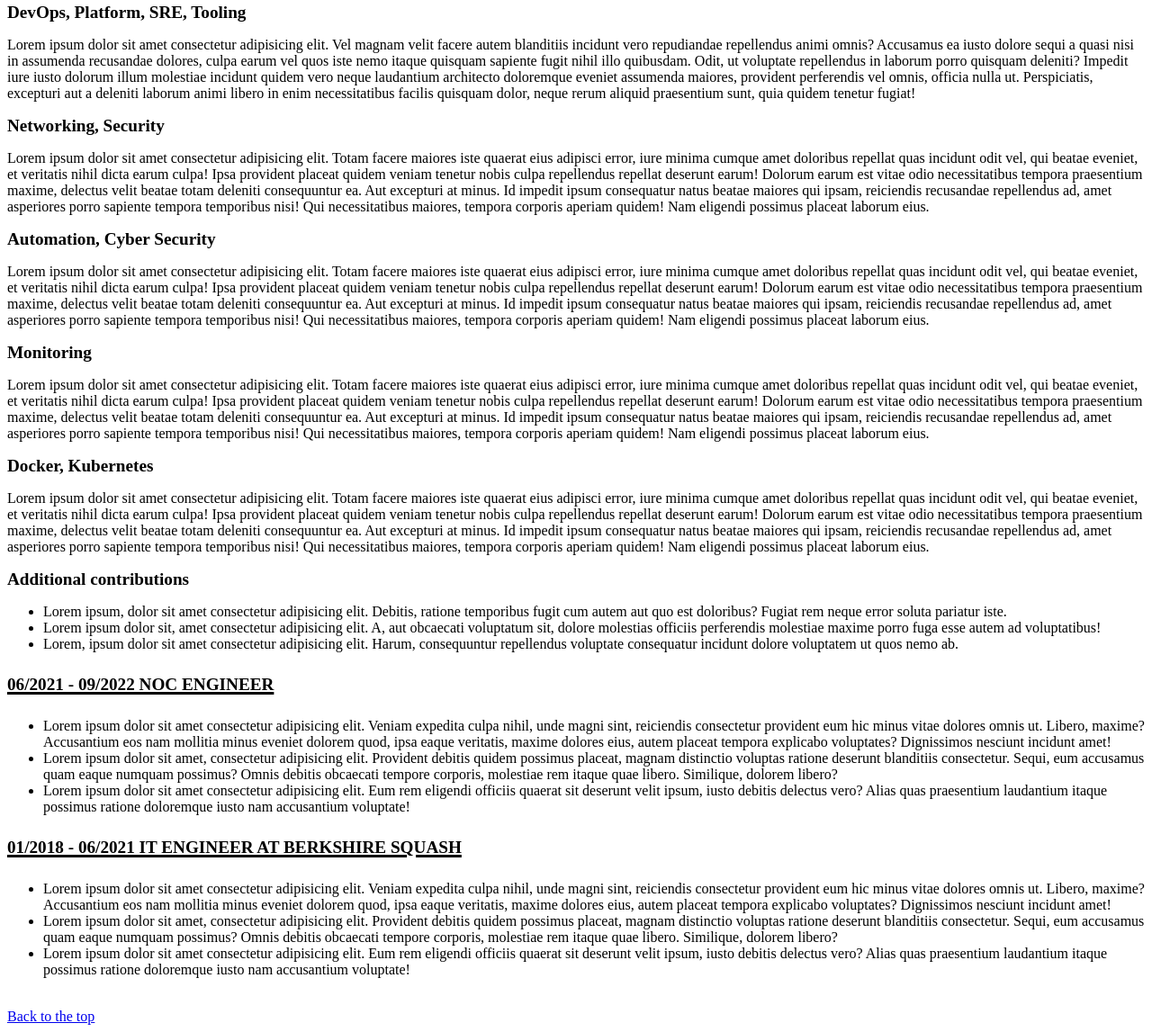
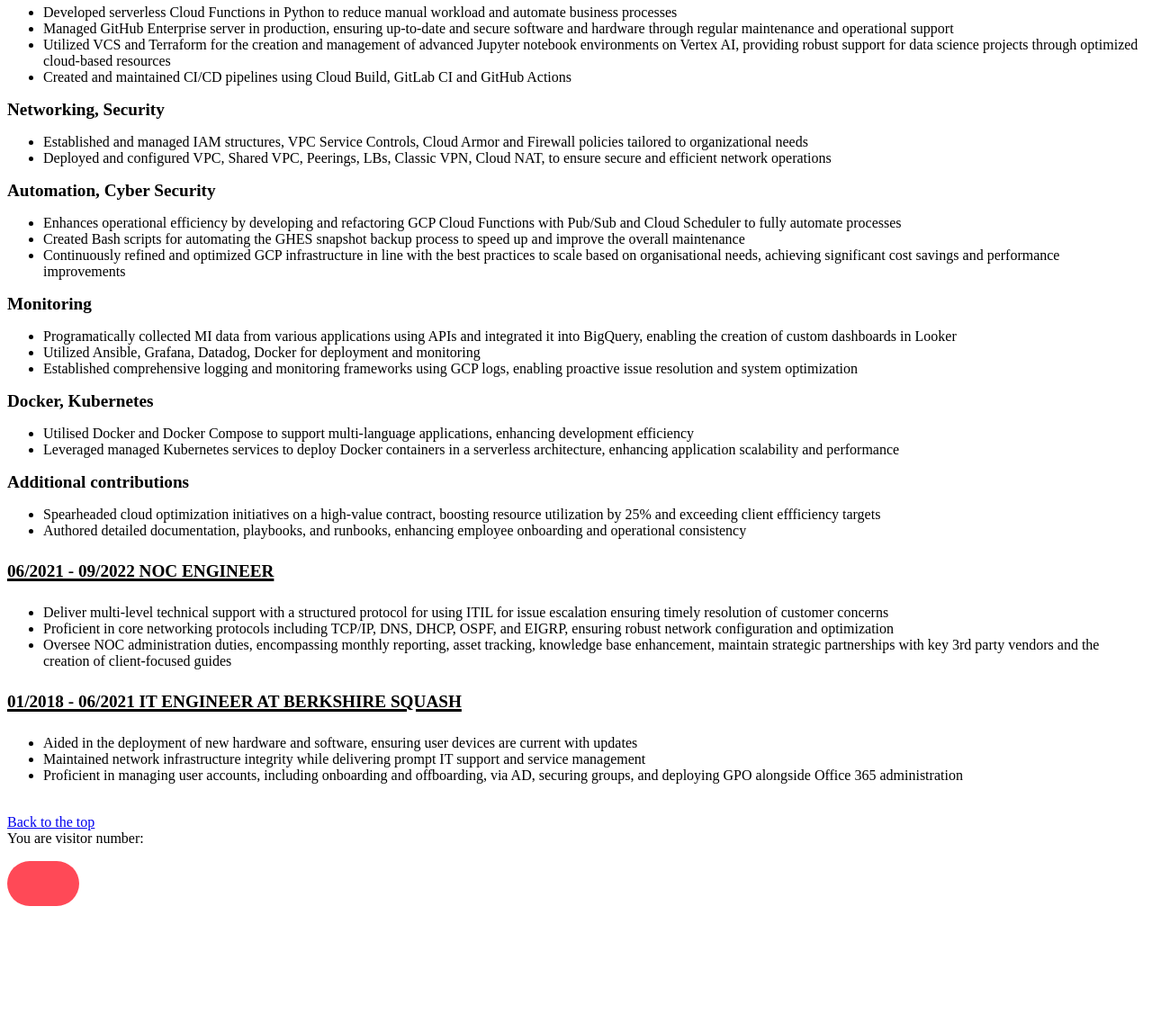
Before and after one commit to Andras-Cts/andras-challenge, a website: page webpage/index.html in a window 1280 px wide. Shown: the part 854-2001 px from the top of the page at 90% size. After the commit the page ends 1869 px from the top, so only its background shows below. Drawn offline with Linux system fonts and the light colour scheme; no server answers.

Commit message:
add counter to webpage and cloud run app

```diff
--- a/crun-api-app/requirements.txt
+++ b/crun-api-app/requirements.txt
@@ -1,3 +1,4 @@
 flask==2.2.5
 gunicorn==21.2.0
 firebase-admin
+flask_cors
--- a/webpage/CSS/style.css
+++ b/webpage/CSS/style.css
@@ -40,6 +40,16 @@ h5{
     margin: 0;
 }
 
+.website-counter {
+  background-color: #ff4957;
+  height: 50px;
+  width: 80px;
+  color: white;
+  border-radius: 30px;
+  font-weight: 700;
+  font-size: 25px;
+  margin-top: 10px;
+}
 
 .title-container {
     display: flex;
--- a/webpage/index.html
+++ b/webpage/index.html
@@ -3,6 +3,7 @@
   <head>
     <meta name="viewport" content="width=device-width, initial-scale=1.0">
     <title>Cloud Resume Project</title>
+    <script defer src="index.js"></script>
     <link rel="stylesheet" href="./CSS/style.css">
   </head>
   <body>
@@ -20,7 +21,7 @@
     <br>
     <!-- Comment shortcut is ctrl + / -->
     <h3 class="space">Introduction</h3>
-        <p>Lorem ipsum dolor sit amet consectetur adipisicing elit. Harum, saepe nobis eum dignissimos aliquam inventore ipsa fuga voluptatem enim nam quis natus earum vitae molestiae quibusdam animi iure. Excepturi doloremque obcaecati unde inventore impedit dignissimos voluptatum nemo doloribus aliquam explicabo, odio, iste aperiam. Corrupti magnam dolores sit a aperiam facilis molestiae, debitis soluta, quisquam atque maiores nemo quaeragcloud libero amet nesciunt earum optio quo dolorem placeat qui, molestias odio. Voluptatibus repudiandae obcaecati magnam id ex nulla fugiat! Sit aut impedit quae minus voluptatibus suscipit voluptates. Impedit veritatis commodi eveniet quibusdam accusamus harum, in molestias esse sapiente, rem aspernatur nam minus quia atque a, quidem corporis laborum sint tenetur culpa doloribus sunt dicta tempore officia? Delectus officiis facilis praesentium.</p>
+    <p> Bringing 8 years of comprehensive IT experience and 3 years specializing in cloud solutions, and recently attained a Master's degree in Network and Security with Distinction in Computer Science and a Google Professional Cloud Network engineer certification this year. As a Cloud Platform Engineer at a Premier Google partner at Qodea, my focus is on leveraging DevOps and SRE principles to innovate and refine cloud infrastructure while preparing to embrace new challenges and drive future growth.</p>
     <div class="header-container">
       <div class="title-container">
         <h1 id="title">Certifications</h1>
@@ -64,78 +65,67 @@
     <h3 class="space">Work History</h3>
     <h4>10/2022 - CURRENT - CLOUD PLATFORM ENGINEER AT QODEA</h4>
     <h5 class="subhead">DevOps, Platform, SRE, Tooling</h5>
-        <p>Lorem ipsum dolor sit amet consectetur adipisicing elit. Vel magnam velit facere autem blanditiis incidunt vero repudiandae repellendus animi omnis? Accusamus ea iusto dolore sequi a quasi nisi in assumenda recusandae dolores, culpa earum vel quos iste nemo itaque quisquam sapiente fugit nihil illo quibusdam. Odit, ut voluptate repellendus in laborum porro quisquam deleniti? Impedit iure iusto dolorum illum molestiae incidunt quidem vero neque laudantium architecto doloremque eveniet assumenda maiores, provident perferendis vel omnis, officia nulla ut. Perspiciatis, excepturi aut a deleniti laborum animi libero in enim necessitatibus facilis quisquam dolor, neque rerum aliquid praesentium sunt, quia quidem tenetur fugiat!</p>
+    <ul>
+      <li> Developed serverless Cloud Functions in Python to reduce manual workload and automate business processes</li>
+      <li> Managed GitHub Enterprise server in production, ensuring up-to-date and secure software and hardware through regular maintenance and operational support </li>
+      <li> Utilized VCS and Terraform for the creation and management of advanced Jupyter notebook environments on Vertex AI, providing robust support for data science projects through optimized cloud-based resources</li>
+      <li> Created and maintained CI/CD pipelines using Cloud Build, GitLab CI and GitHub Actions </li>
+    </ul>
 
     <h5 class="subhead">Networking, Security</h5>
-        <p>Lorem ipsum dolor sit amet consectetur adipisicing elit. Totam facere maiores iste quaerat eius adipisci error, iure minima cumque amet doloribus repellat quas incidunt odit vel, qui beatae eveniet, et veritatis nihil dicta earum culpa! Ipsa provident placeat quidem veniam tenetur nobis culpa repellendus repellat deserunt earum! Dolorum earum est vitae odio necessitatibus tempora praesentium maxime, delectus velit beatae totam deleniti consequuntur ea. Aut excepturi at minus. Id impedit ipsum consequatur natus beatae maiores qui ipsam, reiciendis recusandae repellendus ad, amet asperiores porro sapiente tempora temporibus nisi! Qui necessitatibus maiores, tempora corporis aperiam quidem! Nam eligendi possimus placeat laborum eius.</p>
+
+    <ul>
+        <li> Established and managed IAM structures, VPC Service Controls, Cloud Armor and Firewall policies tailored to organizational needs </li>
+        <li> Deployed and configured VPC, Shared VPC, Peerings, LBs, Classic VPN, Cloud NAT, to ensure secure and efficient network operations </li>
+    </ul>
 
     <h5 class="subhead">Automation, Cyber Security</h5>
-        <p>Lorem ipsum dolor sit amet consectetur adipisicing elit. Totam facere maiores iste quaerat eius adipisci error, iure minima cumque amet doloribus repellat quas incidunt odit vel, qui beatae eveniet, et veritatis nihil dicta earum culpa! Ipsa provident placeat quidem veniam tenetur nobis culpa repellendus repellat deserunt earum! Dolorum earum est vitae odio necessitatibus tempora praesentium maxime, delectus velit beatae totam deleniti consequuntur ea. Aut excepturi at minus. Id impedit ipsum consequatur natus beatae maiores qui ipsam, reiciendis recusandae repellendus ad, amet asperiores porro sapiente tempora temporibus nisi! Qui necessitatibus maiores, tempora corporis aperiam quidem! Nam eligendi possimus placeat laborum eius.</p>
+
+    <ul>
+        <li> Enhances operational efficiency by developing and refactoring GCP Cloud Functions with Pub/Sub and Cloud Scheduler to fully automate processes </li>
+        <li> Created Bash scripts for automating the GHES snapshot backup process to speed up and improve the overall maintenance </li>
+        <li> Continuously refined and optimized GCP infrastructure in line with the best practices to scale based on organisational needs, achieving significant cost savings and performance improvements </li>
+    </ul>
 
     <h5 class="subhead">Monitoring</h5>
-        <p>Lorem ipsum dolor sit amet consectetur adipisicing elit. Totam facere maiores iste quaerat eius adipisci error, iure minima cumque amet doloribus repellat quas incidunt odit vel, qui beatae eveniet, et veritatis nihil dicta earum culpa! Ipsa provident placeat quidem veniam tenetur nobis culpa repellendus repellat deserunt earum! Dolorum earum est vitae odio necessitatibus tempora praesentium maxime, delectus velit beatae totam deleniti consequuntur ea. Aut excepturi at minus. Id impedit ipsum consequatur natus beatae maiores qui ipsam, reiciendis recusandae repellendus ad, amet asperiores porro sapiente tempora temporibus nisi! Qui necessitatibus maiores, tempora corporis aperiam quidem! Nam eligendi possimus placeat laborum eius.</p>
+
+     <ul>
+        <li> Programatically collected MI data from various applications using APIs and integrated it into BigQuery, enabling the creation of custom dashboards in Looker </li>
+        <li> Utilized Ansible, Grafana, Datadog, Docker for deployment and monitoring </li>
+        <li> Established comprehensive logging and monitoring frameworks using GCP logs, enabling proactive issue resolution and system optimization</li>
+    </ul>
 
       <h5 class="subhead">Docker, Kubernetes</h5>
-        <p>Lorem ipsum dolor sit amet consectetur adipisicing elit. Totam facere maiores iste quaerat eius adipisci error, iure minima cumque amet doloribus repellat quas incidunt odit vel, qui beatae eveniet, et veritatis nihil dicta earum culpa! Ipsa provident placeat quidem veniam tenetur nobis culpa repellendus repellat deserunt earum! Dolorum earum est vitae odio necessitatibus tempora praesentium maxime, delectus velit beatae totam deleniti consequuntur ea. Aut excepturi at minus. Id impedit ipsum consequatur natus beatae maiores qui ipsam, reiciendis recusandae repellendus ad, amet asperiores porro sapiente tempora temporibus nisi! Qui necessitatibus maiores, tempora corporis aperiam quidem! Nam eligendi possimus placeat laborum eius.</p>
+      <ul>
+        <li> Utilised Docker and Docker Compose to support multi-language applications, enhancing development efficiency </li>
+        <li> Leveraged managed Kubernetes services to deploy Docker containers in a serverless architecture, enhancing application scalability and performance </li>
+    </ul>
 
       <h5 class="subhead">Additional contributions</h5>
       <ul>
-            <li>Lorem ipsum, dolor sit amet consectetur adipisicing elit. Debitis, ratione temporibus fugit cum autem aut quo est doloribus? Fugiat rem neque error soluta pariatur iste.</li>
-            <li>Lorem ipsum dolor sit, amet consectetur adipisicing elit. A, aut obcaecati voluptatum sit, dolore molestias officiis perferendis molestiae maxime porro fuga esse autem ad voluptatibus!</li>
-            <li>Lorem, ipsum dolor sit amet consectetur adipisicing elit. Harum, consequuntur repellendus voluptate consequatur incidunt dolore voluptatem ut quos nemo ab.</li>
+        <li> Spearheaded cloud optimization initiatives on a high-value contract, boosting resource utilization by 25% and exceeding client effficiency targets</li>
+        <li> Authored detailed documentation, playbooks, and runbooks, enhancing employee onboarding and operational consistency </li>
       </ul>
+
       <h4>06/2021 - 09/2022 NOC ENGINEER</h4>
       <ul>
-            <li>Lorem ipsum dolor sit amet consectetur adipisicing elit. Veniam expedita culpa nihil, unde magni sint, reiciendis consectetur provident eum hic minus vitae dolores omnis ut. Libero, maxime? Accusantium eos nam mollitia minus eveniet dolorem quod, ipsa eaque veritatis, maxime dolores eius, autem placeat tempora explicabo voluptates? Dignissimos nesciunt incidunt amet!</li>
-            <li>Lorem ipsum dolor sit amet, consectetur adipisicing elit. Provident debitis quidem possimus placeat, magnam distinctio voluptas ratione deserunt blanditiis consectetur. Sequi, eum accusamus quam eaque numquam possimus? Omnis debitis obcaecati tempore corporis, molestiae rem itaque quae libero. Similique, dolorem libero?</li>
-            <li>Lorem ipsum dolor sit amet consectetur adipisicing elit. Eum rem eligendi officiis quaerat sit deserunt velit ipsum, iusto debitis delectus vero? Alias quas praesentium laudantium itaque possimus ratione doloremque iusto nam accusantium voluptate!</li>
+        <li> Deliver multi-level technical support with a structured protocol for using ITIL for issue escalation ensuring timely resolution of customer concerns </li>
+        <li> Proficient in core networking protocols including TCP/IP, DNS, DHCP, OSPF, and EIGRP, ensuring robust network configuration and optimization </li>
+        <li> Oversee NOC administration duties, encompassing monthly reporting, asset tracking, knowledge base enhancement, maintain strategic partnerships with key 3rd party vendors and the creation of client-focused guides </li>
       </ul>
       <h4>01/2018 - 06/2021 IT ENGINEER AT BERKSHIRE SQUASH</h4>
       <ul>
-            <li>Lorem ipsum dolor sit amet consectetur adipisicing elit. Veniam expedita culpa nihil, unde magni sint, reiciendis consectetur provident eum hic minus vitae dolores omnis ut. Libero, maxime? Accusantium eos nam mollitia minus eveniet dolorem quod, ipsa eaque veritatis, maxime dolores eius, autem placeat tempora explicabo voluptates? Dignissimos nesciunt incidunt amet!</li>
-            <li>Lorem ipsum dolor sit amet, consectetur adipisicing elit. Provident debitis quidem possimus placeat, magnam distinctio voluptas ratione deserunt blanditiis consectetur. Sequi, eum accusamus quam eaque numquam possimus? Omnis debitis obcaecati tempore corporis, molestiae rem itaque quae libero. Similique, dolorem libero?</li>
-            <li>Lorem ipsum dolor sit amet consectetur adipisicing elit. Eum rem eligendi officiis quaerat sit deserunt velit ipsum, iusto debitis delectus vero? Alias quas praesentium laudantium itaque possimus ratione doloremque iusto nam accusantium voluptate!</li>
+        <li> Aided in the deployment of new hardware and software, ensuring user devices are current with updates </li>
+        <li> Maintained network infrastructure integrity while delivering prompt IT support and service management </li>
+        <li> Proficient in managing user accounts, including onboarding and offboarding, via AD, securing groups, and deploying GPO alongside Office 365 administration</li>
       </ul>
       <br>
       <a href="#title">Back to the top</a>
 
-        <script>
-            fetch("https://andras-challenge.co.uk/")
-              .then(response => response.json())
-              .then(data => {
-                document.getElementById("message").textContent = data.message;
-              })
-              .catch(error => {
-                console.error("Error:", error);
-              });
-          </script>
-
+      <div>You are visitor number:</div>
+      <p id="visitor"> </p>
+      <div class="website-counter"></div>
 
   </body>
 
 </html>
-
-
-    <!-- <a href="contactme.html">Contact me</a> -->
-
-    <!-- <div class="cert-header-container">
-        <div class="certs-container">
-            <h2 class="space">Certifications</h2>
-            <hr class="line">
-            <ul>
-                <li>02/2025 - Google Professional Cloud Network Engineer (PCNE)</li>
-                <li>01/2024 - MSc Network and Security (Distinction) </li>
-                <li>01/2023 - Google Professional Cloud Architect (PCA)</li>
-                <li>07/2022 - AWS Certified Cloud Practitioner (CCP)</li>
-                <li>03/2021 - Cisco Certified Network Associate (CCNA)</li>
-                <li>06/2008 - BSc IT and Mathematics</li>
-            </ul>
-        </div>
-        <div class="cert-icons-container">
-            <img src="/Pictures/G-PCA-badge.png" width="100"></a>
-            <img src="/Pictures/AWS-CCP.png" width="100"></a>
-            <img src="/Pictures/CCNA.png" width="100"></a>
-            <img src="/Pictures/G-PNE.png" width="100"></a>
-            <img src="/Pictures/MSc-Staffs.png" width="100"></a>
-        </div>
-    </div> -->
--- /dev/null
+++ b/webpage/index.js
@@ -0,0 +1,3 @@
+fetch("https://andras-backend-test-296888346216.europe-west1.run.app")
+  .then(res => res.json())
+  .then(data => document.getElementById("visitor").innerHTML = `${data.count}`);
```
Also changed, not shown: 6 other files. Lines whose indentation alone changed are shown as unchanged.
